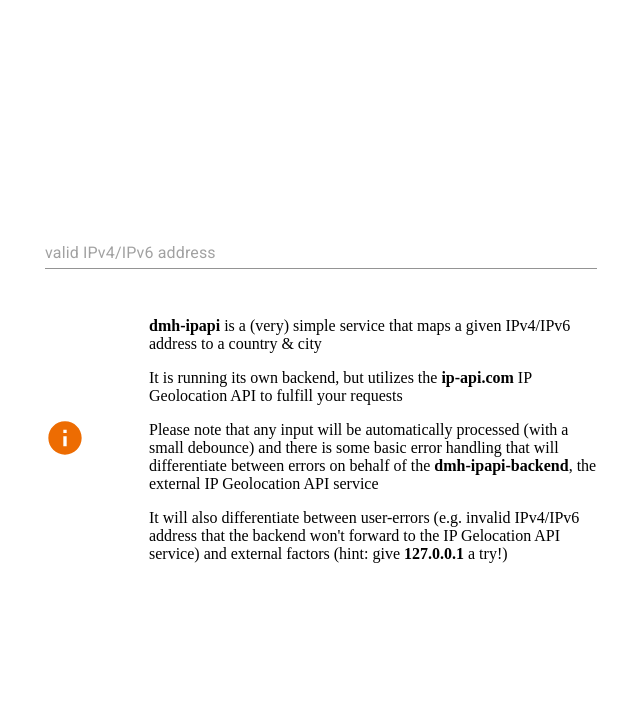
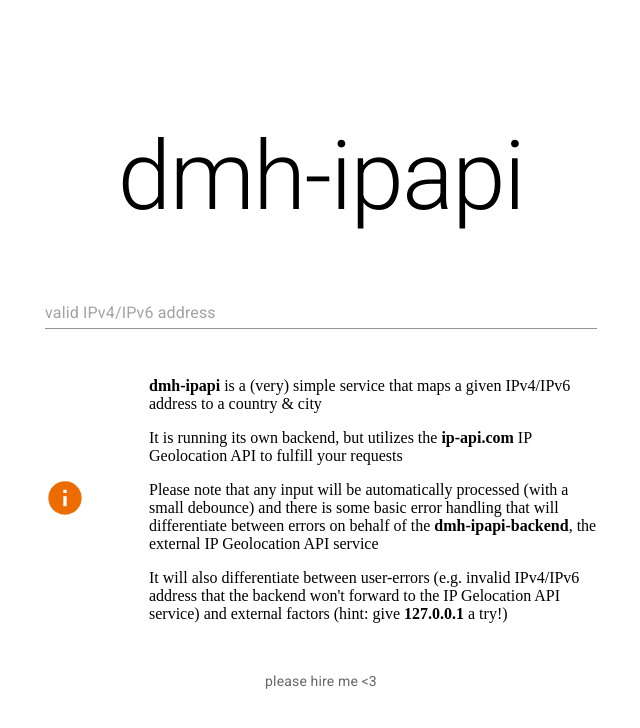
Before and after one commit to d2kx/dmh-ipapi-frontend, a React (Create React App) app: page / in a window 1280 px wide. Shown: the top 728 px of the page, without its empty margins (319-959 px from the left). Built offline with nearby package versions, Linux system fonts and the light colour scheme; the HTML template or start-up script is replaced by a standard one.

Commit message:
some final updates

```diff
--- a/src/App.tsx
+++ b/src/App.tsx
@@ -1,6 +1,5 @@
 import React from 'react';
 import Container from '@mui/material/Container';
-import CallToAction from './CallToAction';
 import LocationInput from './LocationInput';
 
 export default function App() {
--- a/src/LocationInput.tsx
+++ b/src/LocationInput.tsx
@@ -1,14 +1,13 @@
 import React, { useEffect, useState } from 'react';
-import Box from '@mui/material/Box';
+import CircularProgress from '@mui/material/CircularProgress';
+import Container from '@mui/material/Container';
+import Input from '@mui/material/Input';
 import Stack from '@mui/material/Stack';
-import CircularProgress from '@mui/material/CircularProgress';
-import Input from '@mui/material/Input';
 import Typography from '@mui/material/Typography';
-import { useDebounce } from 'use-debounce';
 import CheckIcon from '@mui/icons-material/Check';
 import ErrorIcon from '@mui/icons-material/Error';
 import InfoIcon from '@mui/icons-material/Info';
-import Container from '@mui/material/Container';
+import { useDebounce } from 'use-debounce';
 
 interface LocationState {
   city?: string;
@@ -68,12 +67,16 @@
       justifyContent="center"
       sx={{ width: 1, height: '100vh' }}
     >
+      <Container>
+        <Typography variant="h1" align="center" gutterBottom>
+          dmh-ipapi
+        </Typography>
+      </Container>
       <Input
         onChange={(e) => handleInput(e.target.value)}
         placeholder="valid IPv4/IPv6 address"
         type="search"
       />
-
       <Stack direction="row" spacing={8}>
         <Stack justifyContent="center" alignItems="center">
           {locationState.loading ? (
@@ -124,6 +127,10 @@
           {locationState.status === 'success' && (
             <div>
               <p>
+                <strong>Success!</strong> Based on the IP address provided, it
+                appears the location of their origin is:
+              </p>
+              <p>
                 <strong>City:</strong> {locationState.city}
               </p>
               <p>
@@ -152,7 +159,17 @@
             </div>
           )}
         </Stack>
-      </Stack>
+      </Stack>{' '}
+      <Container>
+        <Typography
+          variant="body2"
+          color="text.secondary"
+          align="center"
+          gutterBottom
+        >
+          {'please hire me <3'}
+        </Typography>
+      </Container>
     </Stack>
   );
 }
```
Also changed, not shown: src/CallToAction.tsx (deleted, +0 -10 lines), 1 other file (tests, documents, lock files or other folders).
